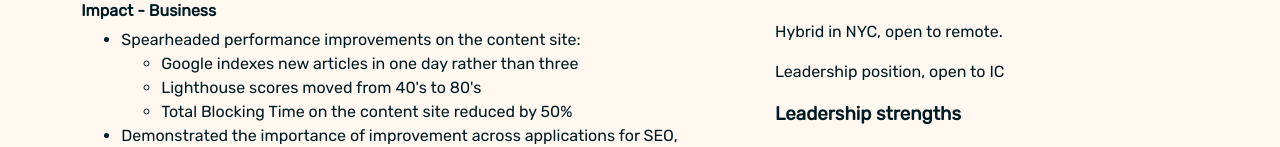
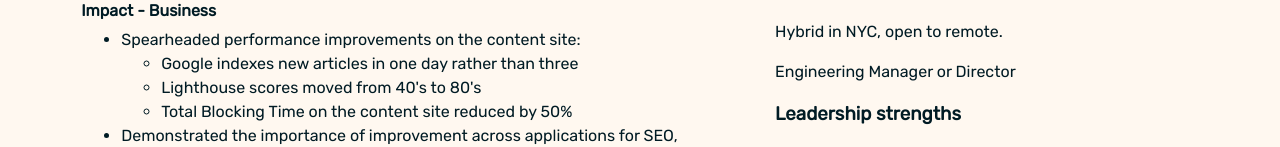
Before and after one commit to alanmoo/alanmoo-svelte, a SvelteKit app: page /resume in a window 1280 px wide. Shown: the part 486-633 px from the top of the page. Built offline with nearby package versions, Linux system fonts and the light colour scheme.

Commit message:
Clarify role

```diff
--- a/src/routes/resume/+page.svelte
+++ b/src/routes/resume/+page.svelte
@@ -49,7 +49,7 @@
 
 			<h3>Ideal role</h3>
 			<p>Hybrid in NYC, open to remote.</p>
-			<p>Leadership position, open to IC</p>
+			<p>Engineering Manager or Director</p>
 
 			<h3>Leadership strengths</h3>
 			<p>Team vision crafting, OKR setting, building alignment, team effectiveness</p>
```
